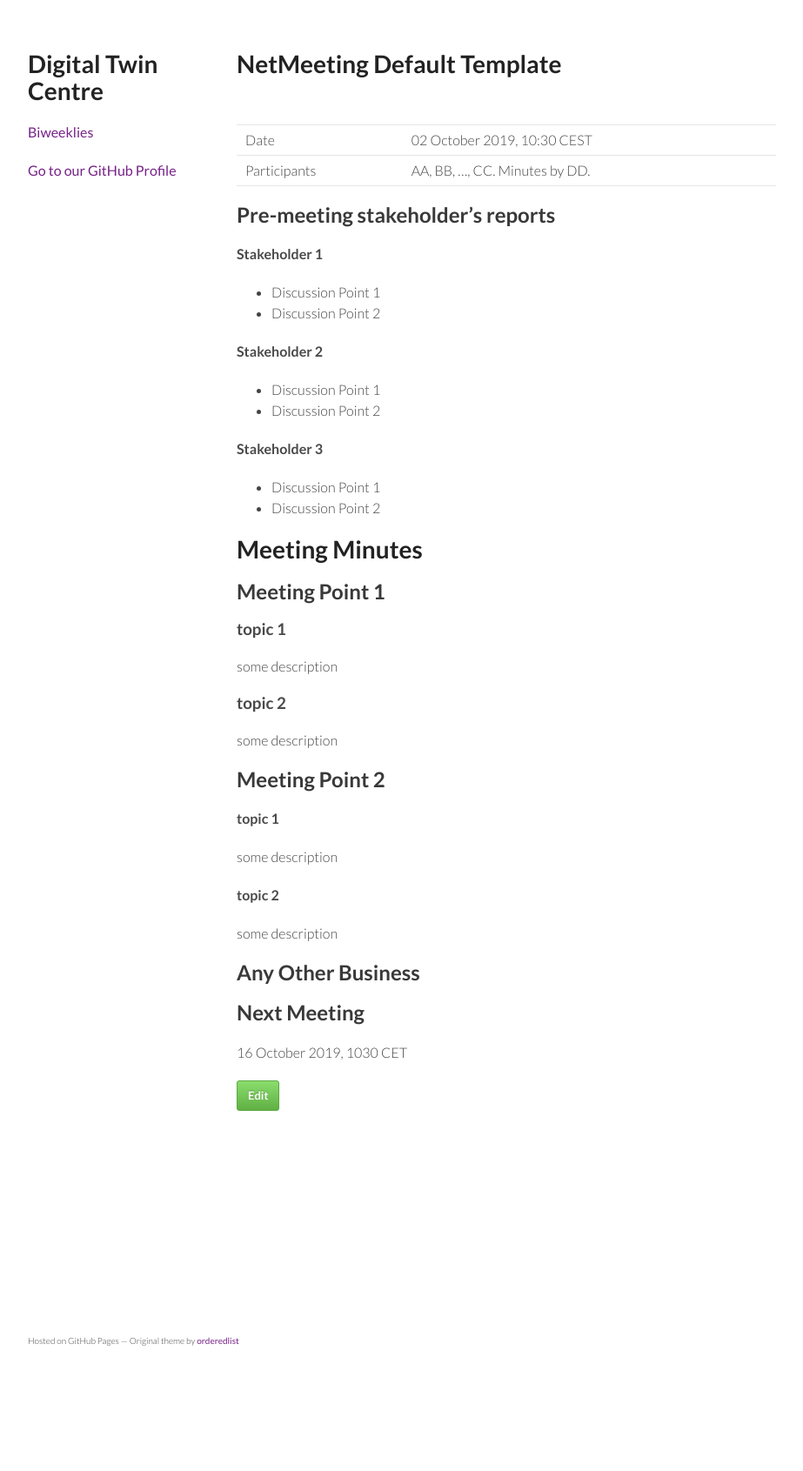
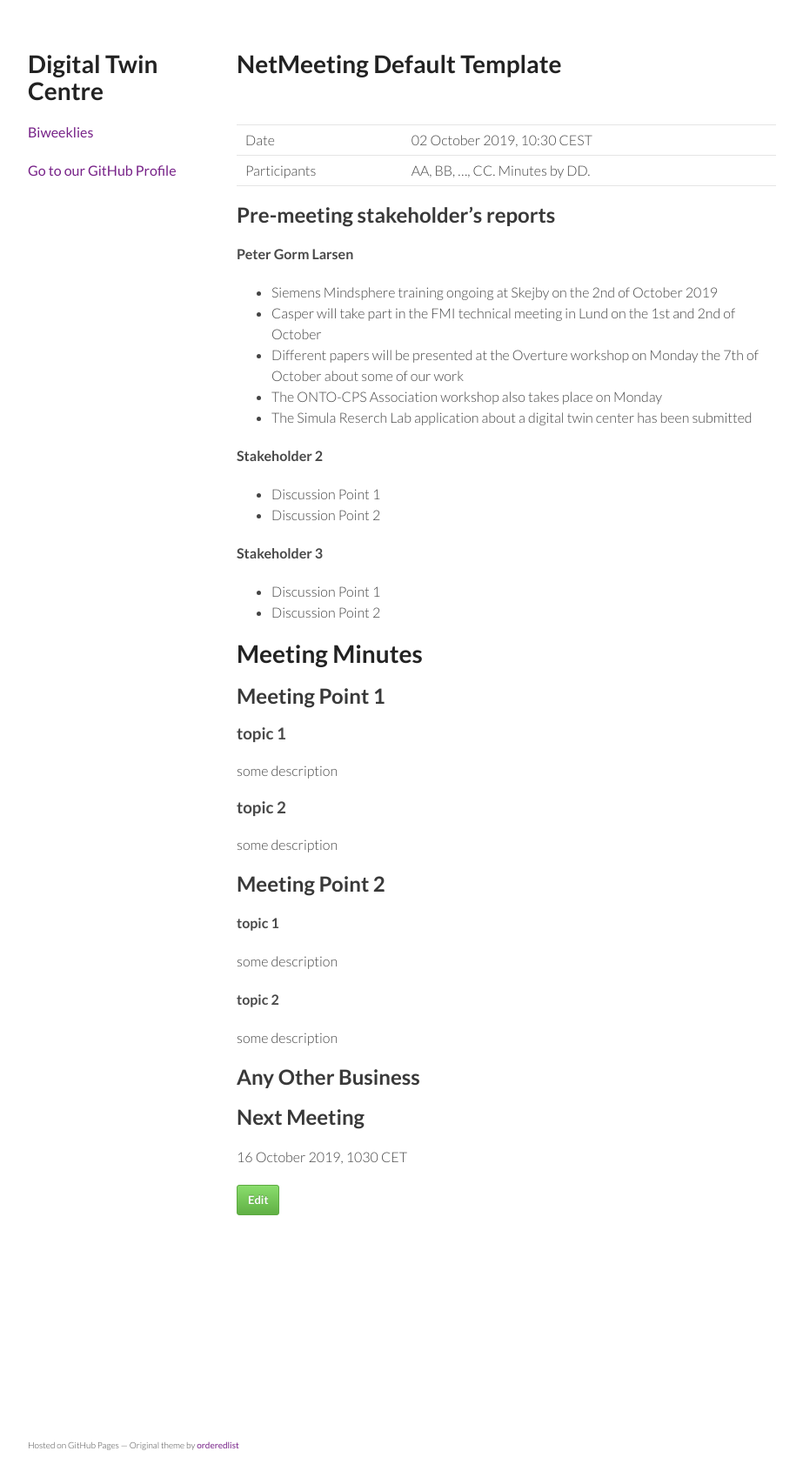
Before and after one commit to digitaltwincentre/digitaltwincentre.github.io, a Jekyll site: the page built from _biweeklies/Biweekly-5.md, in a window 1280 px wide. Shown: the whole page at 87% size, without its empty margins (178-1101 px from the left). Built offline with Jekyll 4.4.1, drawn with Linux system fonts in a browser that asks for light colours; nearby versions of some CDN libraries; before the commit the page ends 1571 px from its top, so only the background shows below that.

Commit message:
Update Biweekly-5.md

```diff
--- a/_biweeklies/Biweekly-5.md
+++ b/_biweeklies/Biweekly-5.md
@@ -22,9 +22,12 @@ date: 02 October 2019, 1030 CEST
 <!-- Please keep in mind that the minutes are publicly available, and that
 private information must be stored elsewhere.  -->
 
-#### Stakeholder 1
-* Discussion Point 1
-* Discussion Point 2
+#### Peter Gorm Larsen
+* Siemens Mindsphere training ongoing at Skejby on the 2nd of October 2019
+* Casper will take part in the FMI technical meeting in Lund on the 1st and 2nd of October
+* Different papers will be presented at the Overture workshop on Monday the 7th of October about some of our work
+* The ONTO-CPS Association workshop also takes place on Monday
+* The Simula Reserch Lab application about a digital twin center has been submitted
 
 #### Stakeholder 2
 * Discussion Point 1
```
